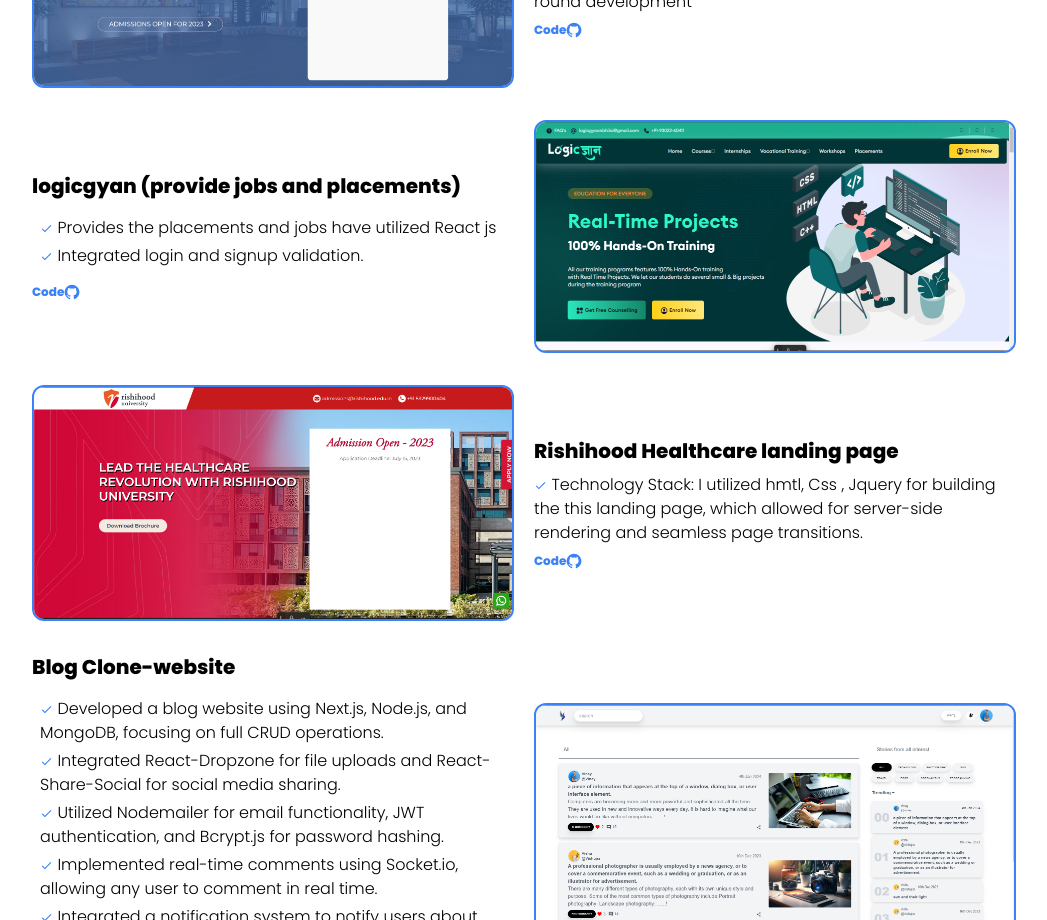
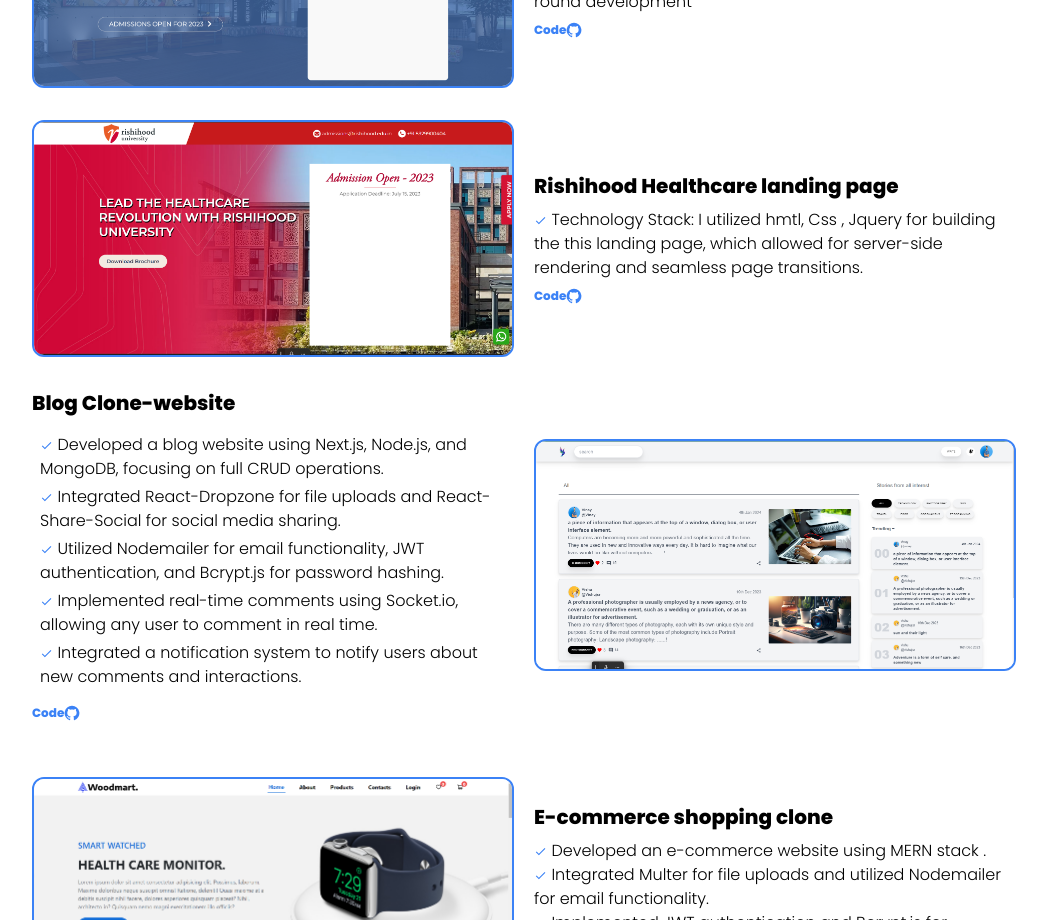
Before and after one commit to Vishu34/portfolio2, a Next.js app: page / in a window 1280 px wide. Shown: the part 2120-3040 px from the top of the page, without its empty margins (116-1163 px from the left). Built offline with nearby package versions, Linux system fonts and the light colour scheme; no server answers.

Commit message:
Update page.js

```diff
--- a/src/components/Work/page.js
+++ b/src/components/Work/page.js
@@ -98,63 +98,8 @@
           </div>
 
 
-        <div className="md:flex items-center md:space-x-5 space-y-5 md:space-y-0 ">
-            <motion.div
-              initial={{ x: -20 }}
-              whileInView={{ x: 0 }}
-              transition={{ type: "spring", stiffness: "300", duration: "1" }}
-              className="w-[100%] md:w-[50%] space-y-2"
-            >
-              <div className="space-y-2">
-                <p className="font-extrabold text-xl head">logicgyan (provide jobs and placements)</p>
 
-                <ul className="p-2 para space-y-1">
-                  <p>
-                    {" "}
-                    <Done
-                      sx={{ fontSize: "small ", fontWeight: 900 }}
-                      className="font-extrabold text-blue-500"
-                    />{" "}
-                   Provides the placements and jobs have utilized React js
-                  </p>
-                  <p>
-                    {" "}
-                    <Done
-                      sx={{ fontSize: "small ", fontWeight: 900 }}
-                      className="font-extrabold text-blue-500"
-                    />{" "}
-                    Integrated login and signup validation.
-                  </p>
-                </ul>
-              </div>
-              <p className="flex items-center space-x-2 cursor-pointer text-blue-500 font-bold text-xs para">
-                Code
-                <GitHub
-                  sx={{
-                    fontSize: "medium",
-                  }}
-                />
-              </p>
-            </motion.div>
-            <motion.div
-              initial={{ x: 20 }}
-              whileInView={{ x: 0 }}
-              transition={{ type: "spring", stiffness: "300", duration: "1" }}
-              className="w-[100%] md:w-[50%]  cursor-pointer"
-            >
-              <Tilt options={defaultOptions}>
-                <Link href="">
-                  <Image
-                    alt="image"
-                    src="/logic.png"
-                    width={10000}
-                    height={100000}
-                    className="w-[100%] h-[100%] rounded-xl border-2 border-blue-500"
-                  />
-                </Link>
-              </Tilt>
-            </motion.div>
-            </div>
+
 
 
             <div className="md:flex items-center md:space-x-5 space-y-5 md:space-y-0 ">
```
